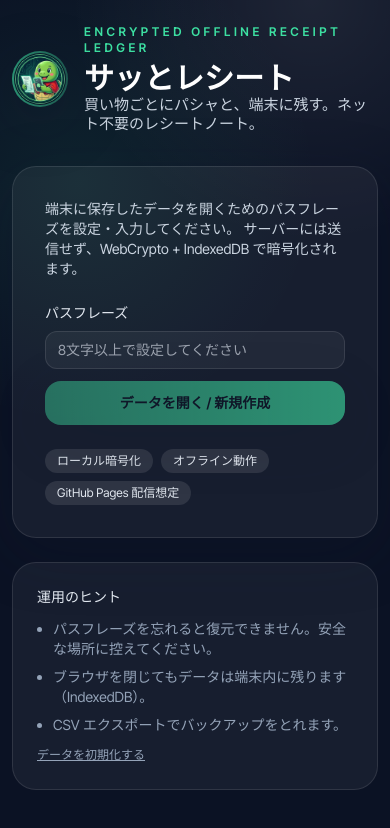
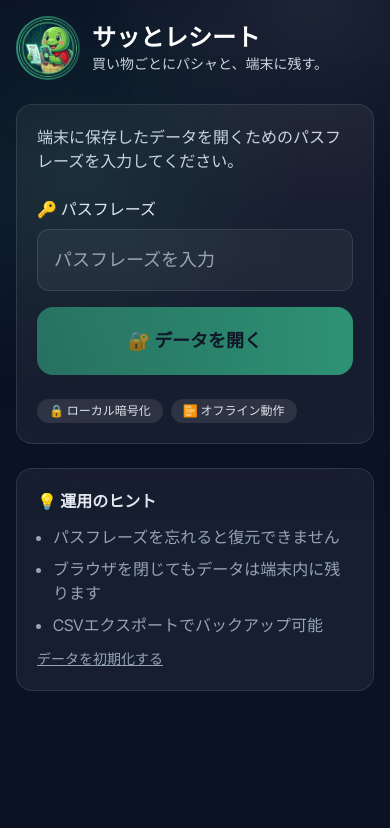
Before and after one commit to safubuki/satto-receipt, a React (Vite) app: page / in a window 390 px wide. Shown: the top 828 px of the page. Built offline with nearby package versions, Linux system fonts and the light colour scheme.

Commit message:
UI: レイアウトの調整とテキストの改善

```diff
--- a/src/App.tsx
+++ b/src/App.tsx
@@ -465,10 +465,10 @@ function App() {
   const lastReceipt = session?.vault.receipts[0]
   return (
     <div className="min-h-screen text-sand">
-      <div className="mx-auto flex w-full max-w-6xl flex-col gap-8 px-3 pt-6 pb-32 text-[15px] sm:px-4 sm:pt-8 sm:pb-8 sm:text-base">
+      <div className="mx-auto flex w-full max-w-6xl flex-col gap-6 px-4 pt-4 pb-36 text-base sm:gap-8 sm:px-6 sm:pt-8 sm:pb-8 lg:text-base">
         <header className="flex flex-col gap-4 sm:flex-row sm:items-center sm:justify-between">
-          <div className="flex items-center gap-4">
-            <div className="relative h-14 w-14 shrink-0 rounded-full bg-gradient-to-r from-mint/60 to-mint/30 p-[2px] shadow-soft">
+          <div className="flex items-center gap-3 sm:gap-4">
+            <div className="relative h-16 w-16 shrink-0 rounded-full bg-gradient-to-r from-mint/60 to-mint/30 p-[2px] shadow-soft sm:h-14 sm:w-14">
               <div className="h-full w-full rounded-full bg-fog/90 p-[1px]">
                 <img
                   src={`${import.meta.env.BASE_URL}turtle_icon_receipt.png`}
@@ -478,12 +478,12 @@ function App() {
               </div>
             </div>
             <div className="leading-tight">
-              <p className="text-xs font-semibold uppercase tracking-[0.3em] text-mint">
+              <p className="hidden text-xs font-semibold uppercase tracking-[0.3em] text-mint sm:block">
                 Encrypted Offline Receipt Ledger
               </p>
-              <h1 className="mt-1 text-3xl font-bold text-white">サッとレシート</h1>
-              <p className="text-slate-300">
-                買い物ごとにパシャと、端末に残す。ネット不要のレシートノート。
+              <h1 className="text-2xl font-bold text-white sm:mt-1 sm:text-3xl">サッとレシート</h1>
+              <p className="text-sm text-slate-300 sm:text-base">
+                買い物ごとにパシャと、端末に残す。
               </p>
             </div>
           </div>
@@ -507,28 +507,26 @@ function App() {
 
         {!session ? (
           <div className="grid gap-6 lg:grid-cols-[1.2fr_1fr]">
-            <div className="rounded-3xl border border-white/10 bg-white/5 p-8 shadow-soft">
-              <p className="text-sm text-slate-300">
-                端末に保存したデータを開くためのパスフレーズを設定・入力してください。
-                サーバーには送信せず、WebCrypto + IndexedDB で暗号化されます。
+            <div className="rounded-2xl border border-white/10 bg-white/5 p-5 shadow-soft sm:rounded-3xl sm:p-8">
+              <p className="text-base text-slate-300 sm:text-sm">
+                端末に保存したデータを開くためのパスフレーズを入力してください。
               </p>
               <UnlockPanel onUnlock={handleUnlock} unlocking={unlocking} error={unlockError} />
               <div className="mt-6 flex flex-wrap items-center gap-2 text-xs text-slate-400">
-                <Pill>ローカル暗号化</Pill>
-                <Pill>オフライン動作</Pill>
-                <Pill>GitHub Pages 配信想定</Pill>
+                <Pill>🔒 ローカル暗号化</Pill>
+                <Pill>📴 オフライン動作</Pill>
               </div>
             </div>
-            <div className="space-y-3 rounded-3xl border border-white/10 bg-white/5 p-6">
-              <p className="text-sm text-slate-200">運用のヒント</p>
-              <ul className="list-disc space-y-2 pl-4 text-sm text-slate-400">
-                <li>パスフレーズを忘れると復元できません。安全な場所に控えてください。</li>
-                <li>ブラウザを閉じてもデータは端末内に残ります（IndexedDB）。</li>
-                <li>CSV エクスポートでバックアップをとれます。</li>
+            <div className="space-y-3 rounded-2xl border border-white/10 bg-white/5 p-5 sm:rounded-3xl sm:p-6">
+              <p className="text-base font-semibold text-slate-200 sm:text-sm">💡 運用のヒント</p>
+              <ul className="list-disc space-y-2 pl-4 text-base text-slate-400 sm:text-sm">
+                <li>パスフレーズを忘れると復元できません</li>
+                <li>ブラウザを閉じてもデータは端末内に残ります</li>
+                <li>CSVエクスポートでバックアップ可能</li>
               </ul>
               <button
                 onClick={handleReset}
-                className="text-left text-xs text-slate-400 underline hover:text-slate-200"
+                className="text-left text-sm text-slate-400 underline hover:text-slate-200"
               >
                 データを初期化する
               </button>
@@ -537,19 +535,18 @@ function App() {
         ) : (
           <main className="grid gap-6 lg:auto-rows-min lg:grid-cols-[1.6fr_1fr]">
             <section className="space-y-6 lg:col-start-1 lg:row-start-1 order-1">
-              <div className="rounded-3xl border border-white/10 bg-white/5 p-6 shadow-soft space-y-4">
-                <div className="flex flex-col gap-2 sm:flex-row sm:items-start sm:justify-between">
+              <div className="rounded-2xl border border-white/10 bg-white/5 p-4 shadow-soft space-y-4 sm:rounded-3xl sm:p-6">
+                <div className="flex flex-col gap-2">
                   <div>
-                    <h2 className="text-xl font-semibold text-white">撮影 / アップロード</h2>
+                    <h2 className="text-lg font-semibold text-white sm:text-xl">📷 撮影 / アップロード</h2>
                     <p className="text-sm text-slate-400">
-                      まずここから。画像を選ぶとOCRして下の入力欄に自動反映します。
+                      画像を選ぶとOCRして自動反映します
                     </p>
                   </div>
-                      <div className="flex flex-wrap items-center gap-2 text-xs text-slate-300">
-                        {lastUploadedName && <Pill>選択中: {lastUploadedName}</Pill>}
-                        <Pill>プレビュー日付: {draft.visitedAt || "未設定"}</Pill>
-                      </div>
-                    </div>
+                  <div className="flex flex-wrap items-center gap-2 text-xs text-slate-300">
+                    <Pill>日付: {draft.visitedAt || "未設定"}</Pill>
+                  </div>
+                </div>
 
                 <div className="flex flex-col gap-4">
                   <div className="grid gap-4 md:grid-cols-2">
@@ -575,52 +572,53 @@ function App() {
                         </div>
                       )}
                     </label>
-                    <div className="flex flex-col gap-2 text-sm text-slate-200">
-                      <div className="flex gap-2">
+                    <div className="flex flex-col gap-3 text-base text-slate-200">
+                      <div className="flex gap-3">
                         <button
                           onClick={cameraActive ? stopCamera : startCamera}
-                          className="flex-1 rounded-xl border border-white/15 bg-white/5 px-4 py-2 text-sm font-semibold text-white transition hover:border-white/25 hover:bg-white/10"
+                          className="flex-1 rounded-xl border border-white/15 bg-white/5 px-4 py-4 text-base font-semibold text-white transition hover:border-white/25 hover:bg-white/10 sm:py-3 sm:text-sm"
                         >
-                          {cameraActive ? "カメラ停止" : "カメラを起動"}
+                          {cameraActive ? "⏹ 停止" : "📹 カメラ起動"}
                         </button>
                         <button
                           onClick={captureFromCamera}
                           disabled={!cameraActive}
-                          className="flex-1 rounded-xl border border-mint/60 bg-mint/10 px-4 py-2 text-sm font-semibold text-mint transition hover:bg-mint/20 disabled:opacity-50 disabled:cursor-not-allowed"
+                          className="flex-1 rounded-xl border border-mint/60 bg-mint/20 px-4 py-4 text-base font-semibold text-mint transition hover:bg-mint/30 disabled:opacity-50 disabled:cursor-not-allowed sm:py-3 sm:text-sm"
                         >
-                          シャッター
+                          📸 シャッター
                         </button>
                       </div>
-                      <label className="flex items-center gap-2">
+                      <label className="flex items-center gap-3 text-base sm:text-sm">
                         <input
                           type="checkbox"
                           checked={saveImage}
                           onChange={(e) => setSaveImage(e.target.checked)}
+                          className="h-5 w-5 sm:h-4 sm:w-4"
                         />
-                        圧縮画像を保存 (長辺1280px / JPEG 0.6)
+                        圧縮画像を保存
                       </label>
                       <div className="flex gap-2">
                         <button
                           onClick={clearDraft}
-                          className="flex-1 rounded-xl border border-white/15 bg-white/5 px-4 py-2 text-sm font-semibold text-white transition hover:border-white/25 hover:bg-white/10"
+                          className="flex-1 rounded-xl border border-white/15 bg-white/5 px-3 py-3 text-sm font-semibold text-white transition hover:border-white/25 hover:bg-white/10"
                         >
-                          プレビューをクリア
+                          クリア
                         </button>
                         <button
                           onClick={handleCleanupImages}
-                          className="flex-1 rounded-xl border border-white/15 bg-white/5 px-4 py-2 text-sm font-semibold text-white transition hover:border-white/25 hover:bg-white/10"
+                          className="flex-1 rounded-xl border border-white/15 bg-white/5 px-3 py-3 text-sm font-semibold text-white transition hover:border-white/25 hover:bg-white/10"
                         >
-                          画像のみクリーンアップ
+                          画像削除
                         </button>
                       </div>
                     </div>
                   </div>
 
                   {cameraActive && (
-                    <div className="overflow-hidden rounded-2xl border border-white/10 bg-black/40">
+                    <div className="overflow-hidden rounded-2xl border-2 border-mint/30 bg-black/40 shadow-lg">
                       <video
                         ref={setVideoRef}
-                        className="w-full object-contain h-80 sm:h-64"
+                        className="w-full object-cover aspect-[3/4] sm:aspect-video sm:h-72"
                         autoPlay
                         playsInline
                         muted
@@ -628,13 +626,13 @@ function App() {
                         style={{ backgroundColor: "#0b1224" }}
                       />
                       {!cameraReady && (
-                        <p className="px-3 py-2 text-xs text-slate-400 bg-white/5 border-t border-white/10">
-                          カメラ準備中...
+                        <p className="px-4 py-3 text-sm text-slate-400 bg-white/5 border-t border-white/10">
+                          📹 カメラ準備中...
                         </p>
                       )}
                       {cameraError && (
-                        <p className="px-3 py-2 text-xs text-red-200 bg-red-500/10 border-t border-white/10">
-                          {cameraError}
+                        <p className="px-4 py-3 text-sm text-red-200 bg-red-500/10 border-t border-white/10">
+                          ⚠️ {cameraError}
                         </p>
                       )}
                     </div>
@@ -644,23 +642,23 @@ function App() {
                   )}
                 </div>
 
-                <div className="grid gap-3 sm:grid-cols-3">
-                  <div className="rounded-xl bg-white/5 p-3">
+                <div className="grid grid-cols-3 gap-2 sm:gap-3">
+                  <div className="rounded-xl bg-white/5 p-3 sm:p-4">
                     <p className="text-xs text-slate-400">店名</p>
-                    <p className="text-sm font-semibold text-white">
+                    <p className="text-sm font-semibold text-white truncate sm:text-base">
                       {draft.storeName || "未設定"}
                     </p>
                   </div>
-                  <div className="rounded-xl bg-white/5 p-3">
+                  <div className="rounded-xl bg-white/5 p-3 sm:p-4">
                     <p className="text-xs text-slate-400">日付</p>
-                    <p className="text-sm font-semibold text-white">
+                    <p className="text-sm font-semibold text-white sm:text-base">
                       {draft.visitedAt || "未設定"}
                     </p>
                   </div>
-                  <div className="rounded-xl bg-white/5 p-3">
+                  <div className="rounded-xl bg-white/10 p-3 sm:p-4">
                     <p className="text-xs text-slate-400">合計</p>
-                    <p className="text-sm font-semibold text-mint">
-                      {draft.total ? `${draft.total} 円` : "未設定"}
+                    <p className="text-base font-bold text-mint sm:text-lg">
+                      {draft.total ? `¥${draft.total}` : "--"}
                     </p>
                   </div>
                 </div>
@@ -679,42 +677,42 @@ function App() {
                 )}
               </div>
 
-              <div className="rounded-3xl border border-white/10 bg-white/5 p-6">
-                <h2 className="text-xl font-semibold text-white">レシート詳細・編集</h2>
-                <p className="text-sm text-slate-400">店名・日付・合計を確認し、必要に応じてメモを追加。</p>
-                <div className="mt-4 grid gap-4 md:grid-cols-2">
-                  <label className="flex flex-col gap-2 text-sm text-slate-200">
+              <div className="rounded-2xl border border-white/10 bg-white/5 p-4 sm:rounded-3xl sm:p-6">
+                <h2 className="text-lg font-semibold text-white sm:text-xl">✏️ レシート詳細</h2>
+                <p className="text-sm text-slate-400">店名・日付・合計を確認・編集</p>
+                <div className="mt-4 grid gap-4 sm:grid-cols-2">
+                  <label className="flex flex-col gap-2 text-base text-slate-200 sm:text-sm">
                     店名
                     <input
-                      className="w-full rounded-xl border border-white/10 bg-white/5 px-3 py-2 text-white outline-none ring-mint/30 focus:ring-2"
+                      className="w-full rounded-xl border border-white/10 bg-white/5 px-4 py-3 text-lg text-white outline-none ring-mint/30 focus:ring-2 sm:px-3 sm:py-2 sm:text-base"
                       value={draft.storeName}
                       onChange={(e) => setDraft((prev) => ({ ...prev, storeName: e.target.value }))}
                       placeholder="スーパーABC"
                     />
                   </label>
-                  <label className="flex flex-col gap-2 text-sm text-slate-200">
+                  <label className="flex flex-col gap-2 text-base text-slate-200 sm:text-sm">
                     日付
                     <input
                       type="date"
-                      className="w-full rounded-xl border border-white/10 bg-white/5 px-3 py-2 text-white outline-none ring-mint/30 focus:ring-2"
+                      className="w-full rounded-xl border border-white/10 bg-white/5 px-4 py-3 text-lg text-white outline-none ring-mint/30 focus:ring-2 sm:px-3 sm:py-2 sm:text-base"
                       value={draft.visitedAt}
                       onChange={(e) => setDraft((prev) => ({ ...prev, visitedAt: e.target.value }))}
                     />
                   </label>
-                  <label className="flex flex-col gap-2 text-sm text-slate-200">
+                  <label className="flex flex-col gap-2 text-base text-slate-200 sm:text-sm">
                     合計 (円)
                     <input
                       inputMode="numeric"
-                      className="w-full rounded-xl border border-white/10 bg-white/5 px-3 py-2 text-white outline-none ring-mint/30 focus:ring-2"
+                      className="w-full rounded-xl border border-white/10 bg-white/5 px-4 py-3 text-xl font-bold text-mint outline-none ring-mint/30 focus:ring-2 sm:px-3 sm:py-2 sm:text-base sm:font-normal sm:text-white"
                       value={draft.total}
                       onChange={(e) => setDraft((prev) => ({ ...prev, total: e.target.value }))}
                       placeholder="例: 2430"
                     />
                   </label>
-                  <label className="flex flex-col gap-2 text-sm text-slate-200">
-                    分類 (ドロップダウン)
+                  <label className="flex flex-col gap-2 text-base text-slate-200 sm:text-sm">
+                    分類
                     <select
-                      className="w-full rounded-xl border border-white/10 bg-white/5 px-3 py-2 text-white outline-none ring-mint/30 focus:ring-2"
+                      className="w-full rounded-xl border border-white/10 bg-white/5 px-4 py-3 text-lg text-white outline-none ring-mint/30 focus:ring-2 sm:px-3 sm:py-2 sm:text-base"
                       value={draft.category}
                       onChange={(e) => setDraft((prev) => ({ ...prev, category: e.target.value }))}
                     >
@@ -728,24 +726,24 @@ function App() {
                 </div>
 
                 <div className="mt-4">
-                  <label className="flex flex-col gap-2 text-sm text-slate-200">
+                  <label className="flex flex-col gap-2 text-base text-slate-200 sm:text-sm">
                     メモ (任意)
                     <textarea
-                      rows={3}
-                      className="w-full rounded-xl border border-white/10 bg-white/5 px-3 py-2 text-white outline-none ring-mint/30 focus:ring-2"
+                      rows={2}
+                      className="w-full rounded-xl border border-white/10 bg-white/5 px-4 py-3 text-base text-white outline-none ring-mint/30 focus:ring-2 sm:px-3 sm:py-2"
                       value={draft.note}
                       onChange={(e) => setDraft((prev) => ({ ...prev, note: e.target.value }))}
-                      placeholder="メモやタグを追加"
+                      placeholder="メモを追加"
                     />
                   </label>
                 </div>
 
-                <div className="mt-6 flex flex-wrap gap-3">
+                <div className="mt-4 sm:mt-6">
                   <button
                     onClick={handleSaveReceipt}
-                    className="rounded-2xl bg-gradient-to-r from-mint/80 to-mint px-5 py-3 text-sm font-semibold text-fog shadow-soft transition hover:translate-y-[-1px]"
+                    className="w-full rounded-2xl bg-gradient-to-r from-mint/80 to-mint px-6 py-4 text-lg font-bold text-fog shadow-soft transition hover:translate-y-[-1px] sm:w-auto sm:px-5 sm:py-3 sm:text-sm sm:font-semibold"
                   >
-                    保存する
+                    💾 保存する
                   </button>
                 </div>
               </div>
@@ -993,31 +991,31 @@ function App() {
           </main>
         )}
         {session && (
-          <div className="fixed inset-x-0 bottom-0 z-30 border-t border-white/10 bg-fog/90 px-4 py-3 shadow-soft backdrop-blur lg:hidden">
-            <div className="mx-auto flex max-w-6xl items-center gap-2">
+          <div className="fixed inset-x-0 bottom-0 z-30 border-t border-white/10 bg-fog/95 px-4 py-4 shadow-lg backdrop-blur-lg lg:hidden">
+            <div className="mx-auto flex max-w-6xl items-center gap-3">
               <button
                 onClick={cameraActive ? stopCamera : startCamera}
                 className={clsx(
-                  "flex-1 rounded-xl px-3 py-3 text-sm font-semibold",
+                  "flex-1 rounded-xl px-3 py-4 text-base font-bold",
                   cameraActive
                     ? "border border-white/15 bg-white/5 text-white"
                     : "border border-mint/60 bg-mint/10 text-mint",
                 )}
               >
-                {cameraActive ? "カメラ停止" : "カメラ起動"}
+                {cameraActive ? "⏹ 停止" : "📹 起動"}
               </button>
               <button
                 onClick={captureFromCamera}
                 disabled={!cameraActive}
-                className="flex-1 rounded-xl border border-mint/60 bg-mint text-fog px-3 py-3 text-sm font-semibold shadow-soft transition hover:bg-mint/90 disabled:cursor-not-allowed disabled:opacity-60"
+                className="flex-[1.5] rounded-xl border-2 border-mint bg-mint text-fog px-4 py-4 text-lg font-bold shadow-lg transition hover:bg-mint/90 disabled:cursor-not-allowed disabled:opacity-60"
               >
-                シャッター
+                📸 撮影
               </button>
               <button
                 onClick={handleSaveReceipt}
-                className="flex-1 rounded-xl border border-white/15 bg-white/10 px-3 py-3 text-sm font-semibold text-white hover:border-white/25 hover:bg-white/15"
+                className="flex-1 rounded-xl border border-white/15 bg-white/10 px-3 py-4 text-base font-bold text-white hover:border-white/25 hover:bg-white/15"
               >
-                保存
+                💾 保存
               </button>
             </div>
           </div>
@@ -1038,24 +1036,24 @@ const UnlockPanel = ({
 }) => {
   const [value, setValue] = useState("")
   return (
-    <div className="mt-6 flex flex-col gap-3">
-      <label className="text-sm text-slate-200">
-        パスフレーズ
+    <div className="mt-6 flex flex-col gap-4">
+      <label className="text-base text-slate-200 sm:text-sm">
+        🔑 パスフレーズ
         <input
           type="password"
-          className="mt-2 w-full rounded-xl border border-white/10 bg-white/5 px-3 py-2 text-white outline-none ring-mint/30 focus:ring-2"
-          placeholder="8文字以上で設定してください"
+          className="mt-2 w-full rounded-xl border border-white/10 bg-white/5 px-4 py-4 text-lg text-white outline-none ring-mint/30 focus:ring-2 sm:px-3 sm:py-2 sm:text-base"
+          placeholder="パスフレーズを入力"
           value={value}
           onChange={(e) => setValue(e.target.value)}
         />
       </label>
-      {error && <p className="text-sm text-red-300">{error}</p>}
+      {error && <p className="text-base text-red-300 sm:text-sm">{error}</p>}
       <button
         onClick={() => onUnlock(value)}
         disabled={unlocking || value.length < 4}
-        className="rounded-2xl bg-gradient-to-r from-mint/70 to-mint px-4 py-3 text-sm font-semibold text-fog shadow-soft transition hover:translate-y-[-1px] disabled:cursor-not-allowed disabled:opacity-60"
+        className="w-full rounded-2xl bg-gradient-to-r from-mint/70 to-mint px-6 py-5 text-lg font-bold text-fog shadow-soft transition hover:translate-y-[-1px] disabled:cursor-not-allowed disabled:opacity-60 sm:px-4 sm:py-3 sm:text-sm sm:font-semibold"
       >
-        {unlocking ? "復号しています..." : "データを開く / 新規作成"}
+        {unlocking ? "🔓 復号中..." : "🔐 データを開く"}
       </button>
     </div>
   )
```
